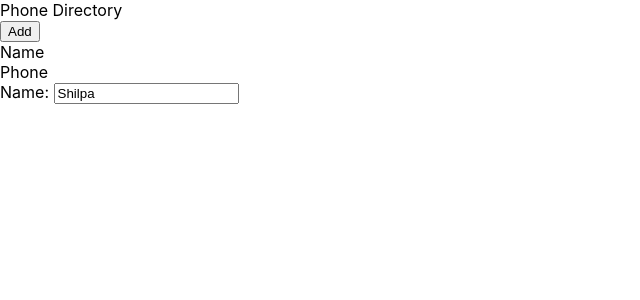
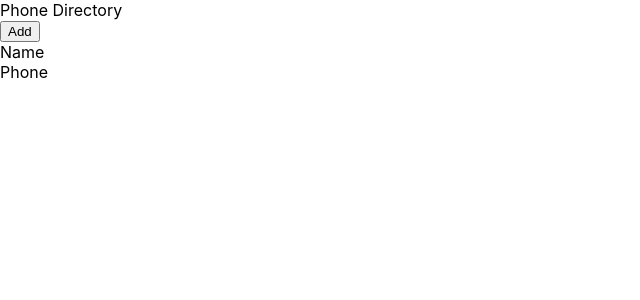
Before and after one commit to kiranpalsingh1806/phone-directory, a React (Create React App) app: page / in a window 1280 px wide. Shown: the top 300 px of the page, without its empty margins (0-640 px from the left). Built offline with nearby package versions, Linux system fonts and the light colour scheme.

Commit message:
Created 'Header' Component in new file

```diff
--- a/src/App.js
+++ b/src/App.js
@@ -11,8 +11,6 @@
          <span> Name</span><br/>
          <span> Phone </span>
        </div>
-      <label htmlFor="name">Name: </label>
-      <input id="name" type="text" placeholder="Type Here" defaultValue="Shilpa"/>
       </div>
       );
   }
```
